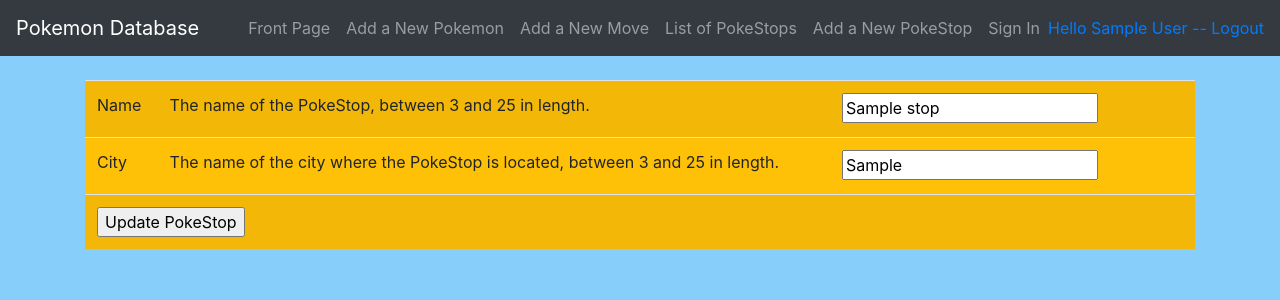
After one commit to rpulkka/PokemonDatabase, a Flask app: page /update_stop/1 in a window 1280 px wide. The commit adds this page. Shown: the top 300 px of the page. Run offline with Flask 2, Linux system fonts and the light colour scheme; a user stored in the database is signed in; tables that the repository leaves empty hold one stand-in row (values such as "Sample post"); some libraries are stand-ins or nearby versions.

Commit message:
Added PokeStops and now users can't delete other users' pokemon.

```diff
--- a/application/__init__.py
+++ b/application/__init__.py
@@ -52,7 +52,6 @@
         return decorated_view
     return wrapper
 
-
 from application.pokemon import models
 from application.pokemon import views
 
@@ -61,6 +60,9 @@
 
 from application.move import models
 from application.move import views
+
+from application.stop import models
+from application.stop import views
 
 from application.auth.models import User
 
--- a/application/auth/models.py
+++ b/application/auth/models.py
@@ -1,6 +1,5 @@
 from application import db
 from application.abstractModels import Base
-
 
 class User(Base):
 
--- /dev/null
+++ b/application/stop/forms.py
@@ -0,0 +1,9 @@
+from flask_wtf import FlaskForm
+from wtforms import StringField, validators
+
+class StopForm(FlaskForm):
+    name = StringField("Name", [validators.Length(min=3, max=25)])
+    city = StringField("City", [validators.Length(min=3, max=25)])
+
+    class Meta:
+        csrf = False
--- /dev/null
+++ b/application/stop/views.py
@@ -0,0 +1,66 @@
+from flask import render_template, request, redirect, url_for
+from application import app, db, login_required
+from flask_login import current_user
+from application.stop.models import Stop
+from application.stop.forms import StopForm
+
+@app.route("/stops", methods=["GET"])
+def stopindex():
+
+    return render_template("stop/stoplist.html", stoplist = Stop.query.all())
+
+@app.route("/new_stop", methods=["GET"])
+@login_required(role="USER")
+def stop_form():
+    form = StopForm()
+
+    return render_template("stop/new_stop.html", form = form)
+
+@app.route("/new_stop", methods=["POST"])
+@login_required(role="USER")
+def stop_create():
+    form = StopForm(request.form)
+
+    if not form.validate():
+        return render_template("stop/new_stop.html", form = form)
+
+    s = Stop(request.form.get("name"), request.form.get("city"))
+    db.session().add(s)
+    db.session().commit()
+    return redirect(url_for("stopindex"))
+
+@app.route("/stop/<stop_id>", methods=["GET"])
+def stop_view(stop_id):
+    stop = Stop.query.get(stop_id)
+    return render_template("stop/view_stop.html", stop = stop)
+
+@app.route("/update_stop/<stop_id>", methods=["GET"])
+@login_required(role="USER")
+def stop_update_form(stop_id):
+    stop = Stop.query.get(stop_id)
+    form = StopForm()
+    form.name.data = stop.name
+    form.city.data = stop.city
+    return render_template("stop/update_stop.html", form = form, stop = stop)
+
+@app.route("/update_stop/<stop_id>", methods=["POST"])
+@login_required(role="USER")
+def stop_update(stop_id):
+    form = StopForm(request.form)
+
+    if not form.validate():
+        return render_template("stop/update_stop.html", form = form)
+
+    s = Stop.query.get(stop_id)
+    s.name = request.form.get("name")
+    s.city = request.form.get("city")
+
+    db.session().commit()
+    return redirect(url_for("stopindex"))
+
+@app.route("/delete_stop/<stop_id>/", methods=["POST"])
+@login_required(role="USER")
+def stop_delete(stop_id):
+    Stop.query.filter_by(id=stop_id).delete()
+    db.session().commit()
+    return redirect(url_for("stopindex"))
--- a/application/templates/layout.html
+++ b/application/templates/layout.html
@@ -20,6 +20,8 @@
           <li class="nav-item"><a class="nav-link" href="{{ url_for('index') }}">Front Page</a></li>
           <li class="nav-item"><a class="nav-link" href="{{ url_for('pokemon_form') }}">Add a New Pokemon</a></li>
           <li class="nav-item"><a class="nav-link" href="{{ url_for('move_form') }}">Add a New Move</a></li>
+          <li class="nav-item"><a class="nav-link" href="{{ url_for('stopindex') }}">List of PokeStops</a></li>
+          <li class="nav-item"><a class="nav-link" href="{{ url_for('stop_form') }}">Add a New PokeStop</a></li>
           <li class="nav-item"><a class="nav-link" href="{{ url_for('account_form') }}">Sign In</a></li>
         </ul>
 
--- /dev/null
+++ b/application/templates/stop/update_stop.html
@@ -0,0 +1,48 @@
+{% extends "layout.html" %}
+
+{% block body %}
+<form method="POST" action="{{ url_for('stop_update', stop_id=stop.id) }}">
+  <table class="table table-striped table-light bg-warning">
+    <tr>
+      <td>
+        {{ form.name.label }}
+      </td>
+      <td>
+        The name of the PokeStop, between 3 and 25 in length.
+      </td>
+      <td>
+        {{ form.name }}
+      </td>
+      <td>
+        <ul>
+          {% for error in form.name.errors %}
+          <li>{{ error }}</li>
+          {% endfor %}
+        </ul>
+      </td>
+    </tr>
+    <tr>
+      <td>
+        {{ form.city.label }}
+      </td>
+      <td>
+        The name of the city where the PokeStop is located, between 3 and 25 in length.
+      </td>
+      <td>
+        {{ form.city }}
+      </td>
+      <td>
+        <ul>
+          {% for error in form.city.errors %}
+          <li>{{ error }}</li>
+          {% endfor %}
+        </ul>
+      </td>
+    </tr>
+    <tr>
+      <td colspan="4">
+        <input type="submit" value="Update PokeStop"/>
+      </td>
+    </tr>
+</form>
+{% endblock %}
```
Also changed, not shown: application/move/models.py (+14 -0 lines), application/move/views.py (+6 -3 lines), application/pokemon/views.py (+6 -3 lines), application/stop/models.py (added, +28 -0 lines), application/templates/stop/new_stop.html (added, +48 -0 lines), application/templates/stop/stoplist.html (added, +37 -0 lines), application/templates/stop/view_stop.html (added, +34 -0 lines), application/pokemon/models.py (line endings or trailing spaces).
